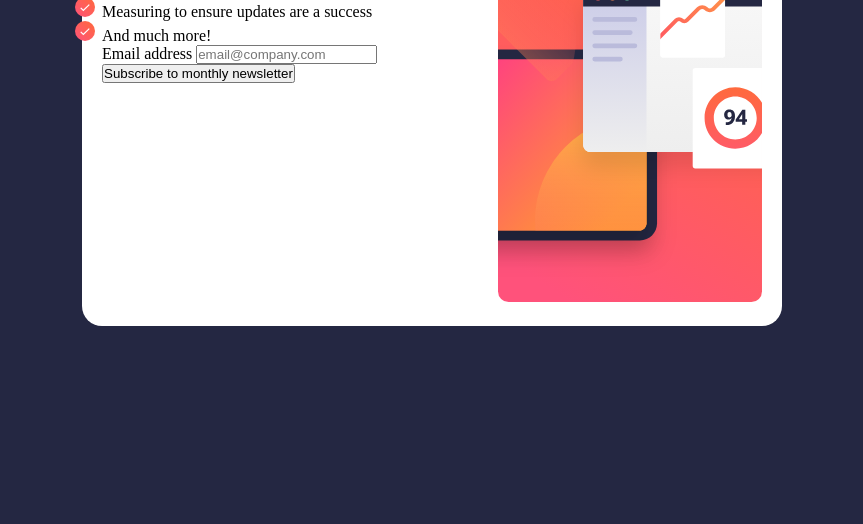
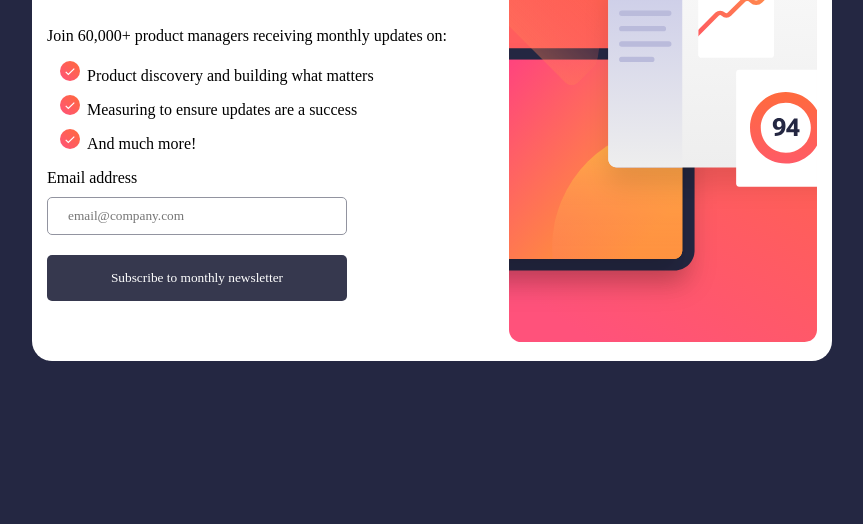
Before and after one commit to HanningtoneM/News-letter-, a plain HTML site: page index.html in a window 1280 px wide. Shown: the part 292-816 px from the top of the page, without its empty margins (208-1071 px from the left). Drawn offline with Linux system fonts and the light colour scheme.

Commit message:
Add form styling

```diff
--- a/style.css
+++ b/style.css
@@ -5,8 +5,6 @@
 
 * {
     box-sizing: border-box;
-    margin: 0;
-    padding: 0;
 }
 
 body {
@@ -20,9 +18,9 @@ body {
 
 .card {
     display: flex;
-    width: 700px;
+    width: 800px;
     background-color: hsl(0, 0%, 100%);
-    padding: 20px;
+    padding: 15px;
     border-radius: 20px;
 }
 
@@ -41,3 +39,42 @@ body {
 ul {
     list-style-image: url(assets/images/icon-success.svg);
 }
+
+li {
+    margin-bottom: 10px;
+}
+
+form {
+    display: flex;
+    flex-direction: column;
+    width: 300px;
+}
+
+label {
+    margin-bottom: 10px;
+}
+
+input {
+    padding: 10px 20px;
+    font-family: inherit;
+    border-radius: 5px;
+    outline: none;
+    border: 1px solid hsl(231, 7%, 60%);
+}
+
+button {
+    font-family: inherit;
+    margin-top: 20px;
+    padding: 15px 20px;
+    border: none;
+    outline: none;
+    color: hsl(0, 0%, 100%);
+    background-color: hsl(235, 18%, 26%);
+    border-radius: 5px;
+    cursor: pointer;
+}
+
+h2 {
+    font-size: 50px;
+    text-align: center;
+}
```
